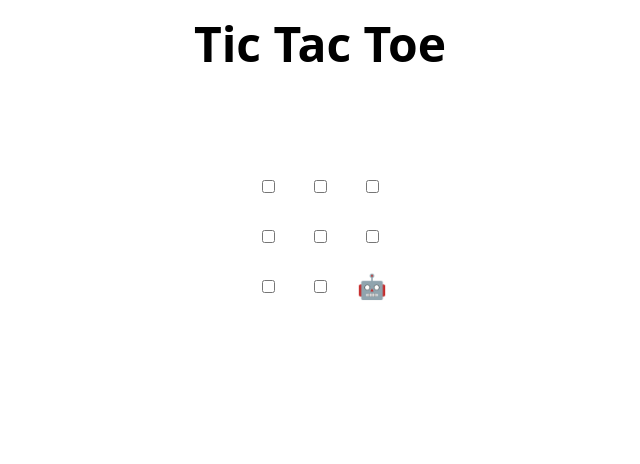
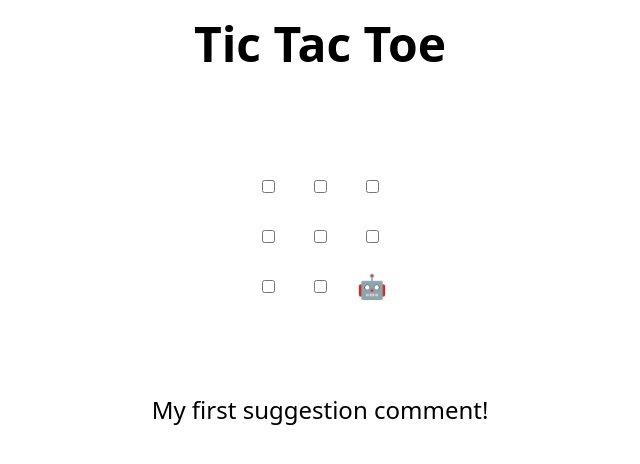
Before and after one commit to koustavs/skills-review-pull-requests, a plain HTML site: page index.html in a window 1280 px wide. Shown: the whole page, without its empty margins (320-960 px from the left). Drawn offline with Linux system fonts and the light colour scheme.

Commit message:
Update index.html
I have not updated but updated! ;)

```diff
--- a/index.html
+++ b/index.html
@@ -48,7 +48,7 @@
 </table>
 
 <h2 hidden>Game over, refresh to play again 🧑‍💻 🤖!</h2>
-
+My first suggestion comment!
 <script>
   // Initialization
   const boxes = Array.from(document.querySelectorAll("td"));
```
